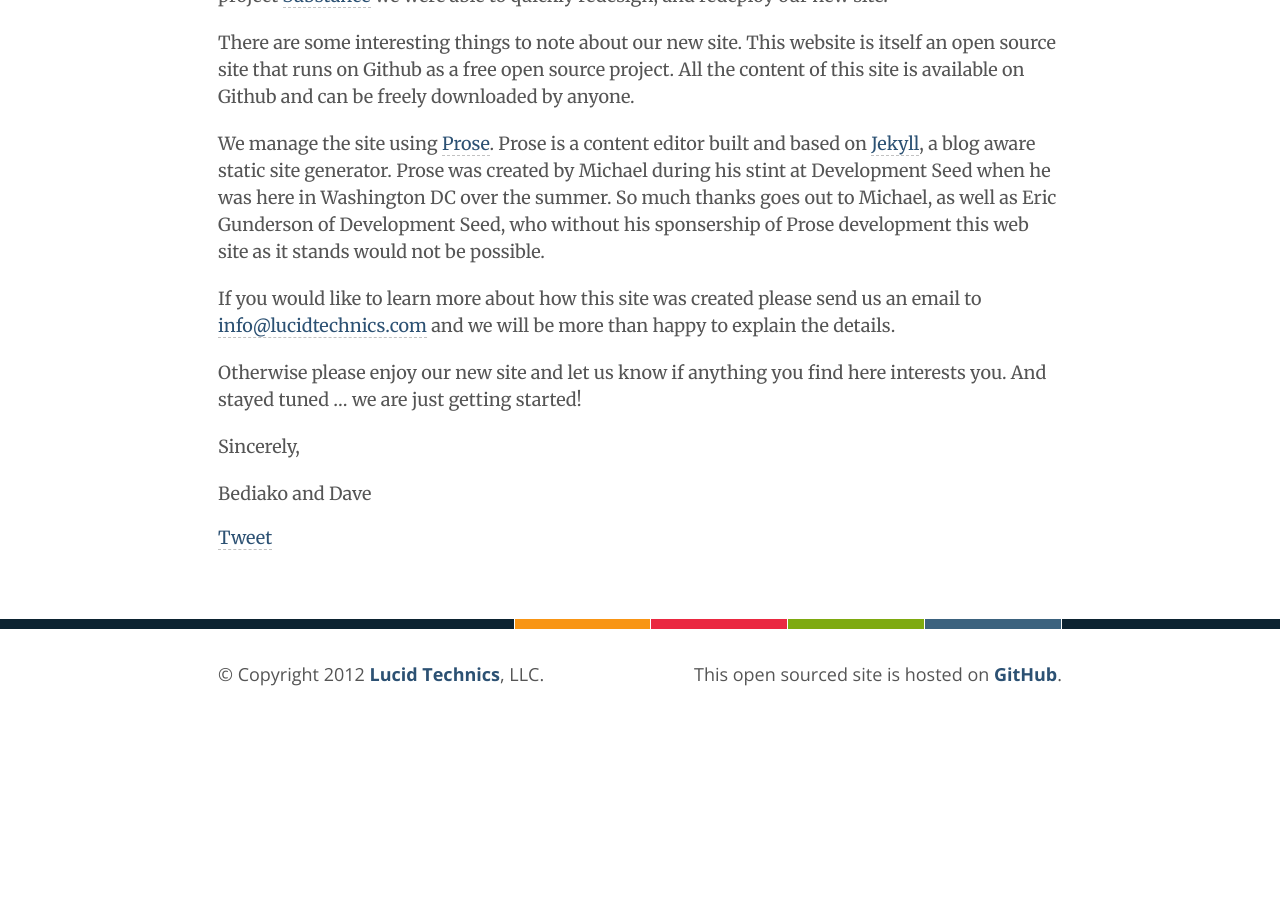
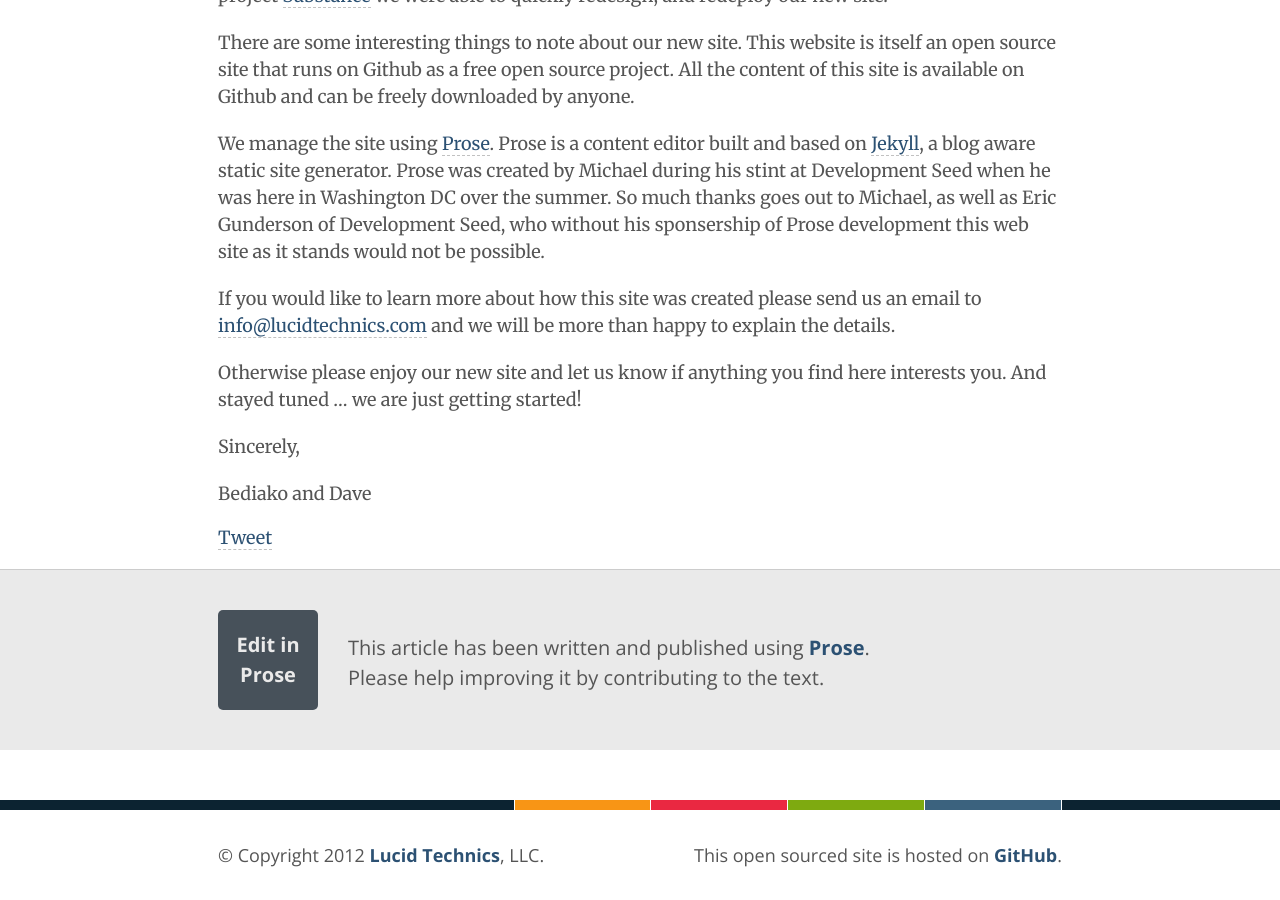
Before and after one commit to LucidTechnics/lucidtechnics.github.com, a Jekyll site: the page built from articles.html, in a window 1280 px wide and 900 px high, scrolled down 1369 px. Built offline with Jekyll 4.4.1, drawn with Linux system fonts in a browser that asks for light colours; nearby versions of some CDN libraries; comment, search, counter and statistics services are not loaded; before the commit the page ends 2088 px from its top, so only the background shows below that.

Commit message:
Updated articles.html

```diff
--- a/articles.html
+++ b/articles.html
@@ -41,6 +41,19 @@
 </script>
           </div>
 
+
+        {% if page.prose_link %}
+        <div class="improve-article-wrapper">
+          <div class="improve-article">
+            <a class="button" href="{{ page.prose_link }}">Edit in Prose</a>
+            <p>
+              This article has been written and published using <a href="http://prose.io" target="_blank">Prose</a>.<br/>Please help improving it by contributing to the text.
+            </p>
+          </div>
+        </div>
+        {% endif %}
+
+
         </div>
 
       {% endfor %}
```
